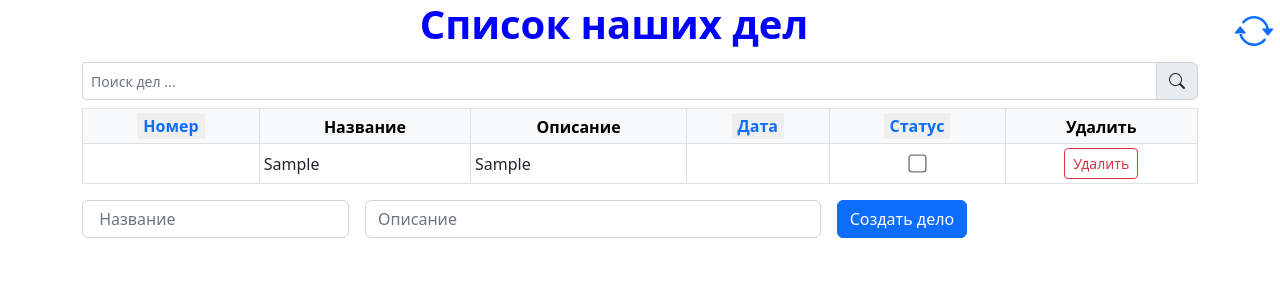
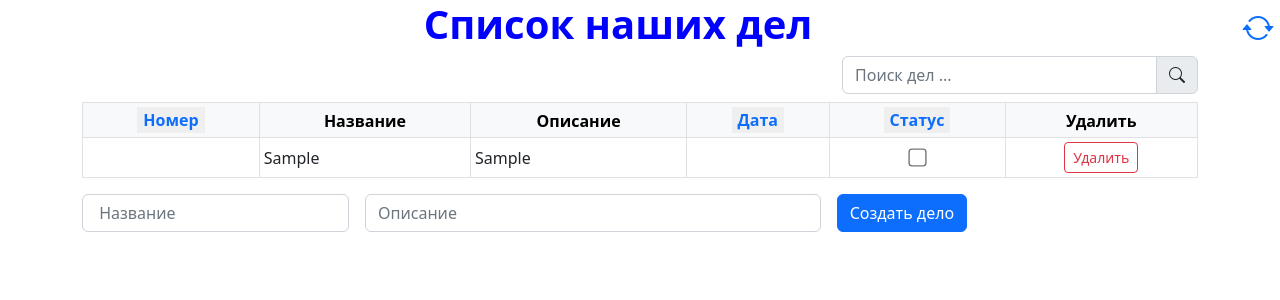
Before and after one commit to m00khin/react_project, a React (Create React App) app in the folder todo-front/: page / in a window 1280 px wide. Both pictures are taken after typing "Sample", "Sample" into the empty fields and a click on the button "Создать дело". Shown: the top 300 px of the page. Built offline with nearby package versions, Linux system fonts and the light colour scheme; no server answers.

Commit message:
Modified final preview 09.08.24 14:25

```diff
--- a/todo-front/src/AddTodo.jsx
+++ b/todo-front/src/AddTodo.jsx
@@ -13,7 +13,6 @@ const AddTodo = ({createTodo}) => {
             setTodo({title: '', description: ''})
         } else {
             alert('Поле <Название> должно быть заполнено')
-            // return
         }
     }
 
--- a/todo-front/src/App.js
+++ b/todo-front/src/App.js
@@ -10,6 +10,8 @@ const API_URL = 'http://127.0.0.1:8000/api/todo/'
 
 function App() {
     const [todos, setTodos] = useState([])
+    const excludeColumns = ['id', 'date', 'done']
+
 
     async function getTodos() {
         const response = await axios.get(API_URL)
@@ -33,6 +35,18 @@ function App() {
         })
     }
 
+    const searchTodo = (value) => {
+        const search = value.toLowerCase()
+        const filter = todos.filter(todo => {
+            return Object.keys(todo).some(key =>
+                excludeColumns.includes(key)
+                    ? false
+                    : todo[key].toLowerCase().includes(search)
+            )
+        })
+        setTodos(filter)
+    };
+
     const createTodo = (newTodo) => {
         setTodos([...todos, newTodo])
         axios.post(API_URL, newTodo)
@@ -49,10 +63,10 @@ function App() {
                 <button
                     style={{border: '0', background: '#fff'}}
                     onClick={getTodos}>
-                    <i className='bi bi-arrow-repeat fs-1 text-primary'></i>
+                    <i className='bi bi-arrow-repeat fs-2 text-primary'></i>
                 </button>
             </div>
-            <TodoList todos={todos} removeTodo={removeTodo} editDone={editDone}/>
+            <TodoList todos={todos} removeTodo={removeTodo} editDone={editDone} searchTodo={searchTodo}/>
             <AddTodo createTodo={createTodo}/>
         </div>
     );
--- /dev/null
+++ b/todo-front/src/SearchTodo.jsx
@@ -0,0 +1,23 @@
+import React from "react";
+
+const SearchTodo = ({searchTodo}) => {
+    return (
+        <div className='row justify-content-end'>
+            <div className='col-4'>
+                <div className='input-group mb-sm-2'>
+                    <input
+                        className='form-control'
+                        type='text'
+                        placeholder='Поиск дел ...'
+                        onChange={({target: {value}}) => searchTodo(value)}
+                    />
+                    <span className='input-group-text'>
+                        <i className='bi bi-search'></i>
+                    </span>
+                </div>
+            </div>
+        </div>
+    )
+};
+
+export default SearchTodo;
--- a/todo-front/src/TodoList.jsx
+++ b/todo-front/src/TodoList.jsx
@@ -1,52 +1,23 @@
-import React, {useState, useEffect} from "react";
+import React from "react";
 import Todo from "./Todo";
 import SortTodo from "./SortTodo";
+import SearchTodo from "./SearchTodo";
 
-const TodoList = ({todos, removeTodo, editDone}) => {
-    const [filtered, setFiltered] = useState([])
-    const excludeColumns = ['id', 'date', 'done']
-    const {sorted, requestSort} = SortTodo(filtered)
-
-    useEffect(() => {
-        setFiltered(todos)
-    }, [todos]);
-
-    const searchTodos = value => {
-        let workTodos = [];
-        if (value !== '') {
-            const tempTodos = [...todos]
-            workTodos = tempTodos.filter(todo => {
-                return Object.keys(todo).some(key => excludeColumns.includes(key) ? false : todo[key].toString().toLowerCase().includes(value.toLowerCase().trim()))
-            });
-        } else {
-            workTodos = [...todos];
-        }
-        setFiltered(workTodos);
-    };
+const TodoList = ({todos, removeTodo, editDone, searchTodo}) => {
+    const {sorted, requestSort} = SortTodo(todos)
 
     if (!sorted.length) {
         return <h2 style={{textAlign: "center", color: 'red'}}>Дела не найдены</h2>
     }
 
-    return (<div className='container'>
-            <div className='input-group mb-sm-2'>
-                <input
-                    className='form-control form-control-sm'
-                    type='text'
-                    placeholder='Поиск дел ...'
-                    onChange={({target: {value}}) => searchTodos(value)}
-                />
-                <span className='input-group-text'>
-                    <i className='bi bi-search'></i>
-                </span>
-            </div>
-
+    return (
+        <div className='container'>
+            <SearchTodo searchTodo={searchTodo}/>
             <table className="table table-hover table-sm align-middle table-bordered">
                 <thead className='table-light' style={{textAlign: 'center'}}>
                 <tr>
                     <th>
                         <button
-                            type='button'
                             style={{border: '0'}}
                             className='text-primary fw-bold'
                             onClick={() => requestSort('id')}>Номер
```
